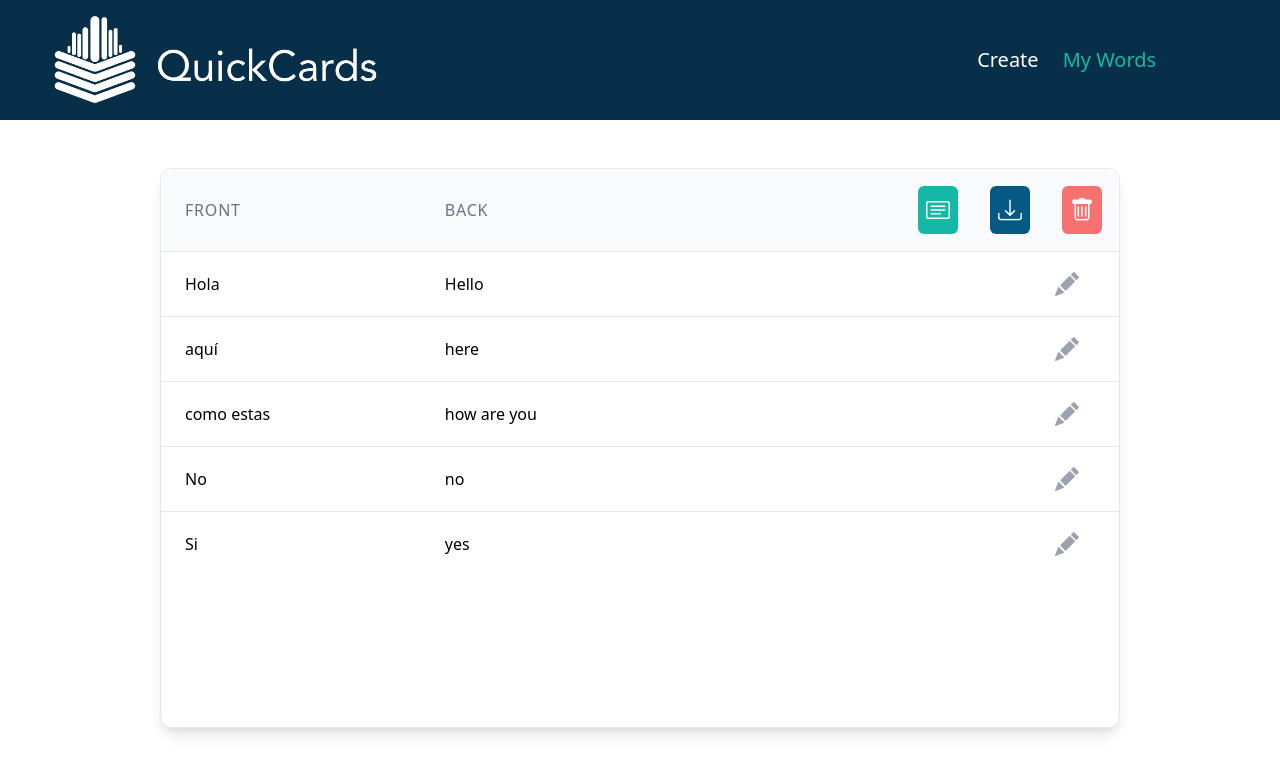
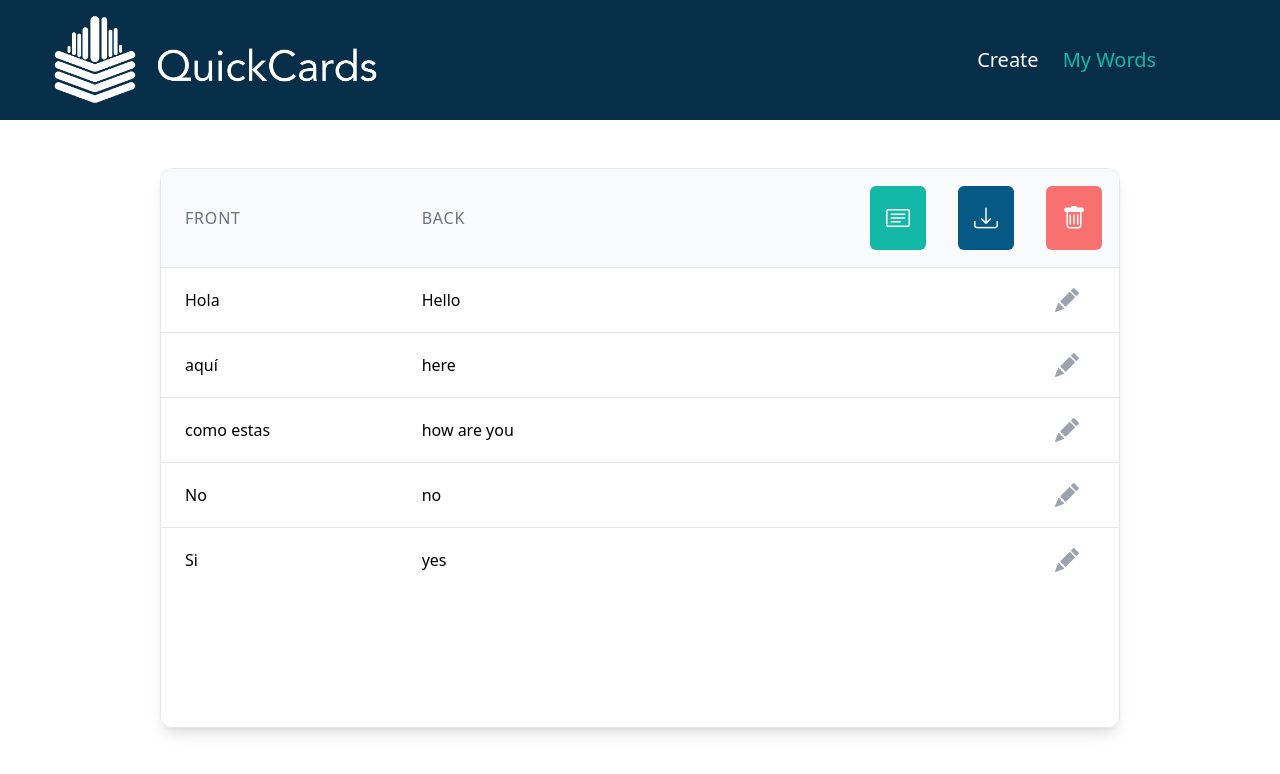
Before and after one commit to garrettjgp18/QuickCards_v2, a React (Vite) app in the folder frontend/quickcards/: page /words in a window 1280 px wide. Shown: the top 774 px of the page. Built offline with nearby package versions, Linux system fonts and the light colour scheme.

Commit message:
buttons bigger

```diff
--- a/frontend/quickcards/src/pages/Words.jsx
+++ b/frontend/quickcards/src/pages/Words.jsx
@@ -55,7 +55,7 @@ export default function Words(){
                   <th className="bg-gray-50 text-sm font-medium text-gray-500 flex sm:justify-end">
 
                     {/* Study button -> Redirects to Flashcards*/}
-                    <button className="bg-teal-500 rounded-md p-2 m-4 text-white hover:teal-600 active:scale-95 flex flex-row gap-2">
+                    <button className="bg-teal-500 rounded-md p-4 m-4 text-white hover:teal-600 active:scale-95 flex flex-row gap-2">
                       {/* Link to go to flashcards */}
                        <Link to="/cards">
                           <span className="text-2xl"><i className="bi-card-text"></i></span>
@@ -63,12 +63,12 @@ export default function Words(){
                       </button>
 
                     {/* Download CSV -> Downloads all words as CSV file - DOES NOT REDIRECT*/}
-                      <button onClick = {download} className="bg-sky-800 rounded-md p-2 m-4 text-white hover:bg-sky-900 active:scale-95 flex flex-row gap-2">
+                      <button onClick = {download} className="bg-sky-800 rounded-md p-4 m-4 text-white hover:bg-sky-900 active:scale-95 flex flex-row gap-2">
                           <span className="text-2xl"><i className="bi-download"></i></span>
                       </button>
 
                     {/* Clear all words from dexie -> Refresh page*/}
-                      <button onClick = {deleteWords} className="bg-red-400 rounded-md p-2 m-4 text-white hover:bg-red-500 active:scale-95 flex flex-row gap-2">
+                      <button onClick = {deleteWords} className="bg-red-400 rounded-md p-4 m-4 text-white hover:bg-red-500 active:scale-95 flex flex-row gap-2">
                           <span className="text-2xl"><i className="bi-trash"></i></span>
                       </button>
 
```
